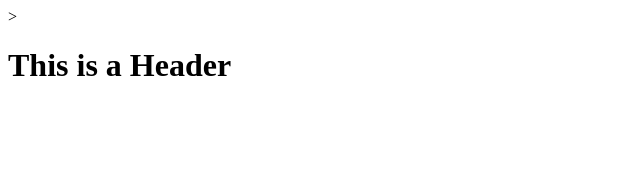
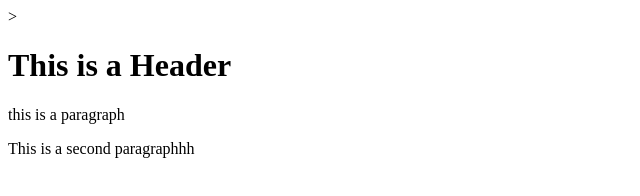
Before and after one commit to oscarm92/git-test, a plain HTML site: page index.html in a window 1280 px wide. Shown: the whole page, without its empty margins (0-640 px from the left). Drawn offline with Linux system fonts and the light colour scheme.

Commit message:
third commit

```diff
--- a/index.html
+++ b/index.html
@@ -4,5 +4,7 @@
 
     <body>
         <h1>This is a Header</h1>
+        <p>this is a paragraph</p>
+        <p>This is a second paragraphhh </p>
     </body>
 </html>
```
